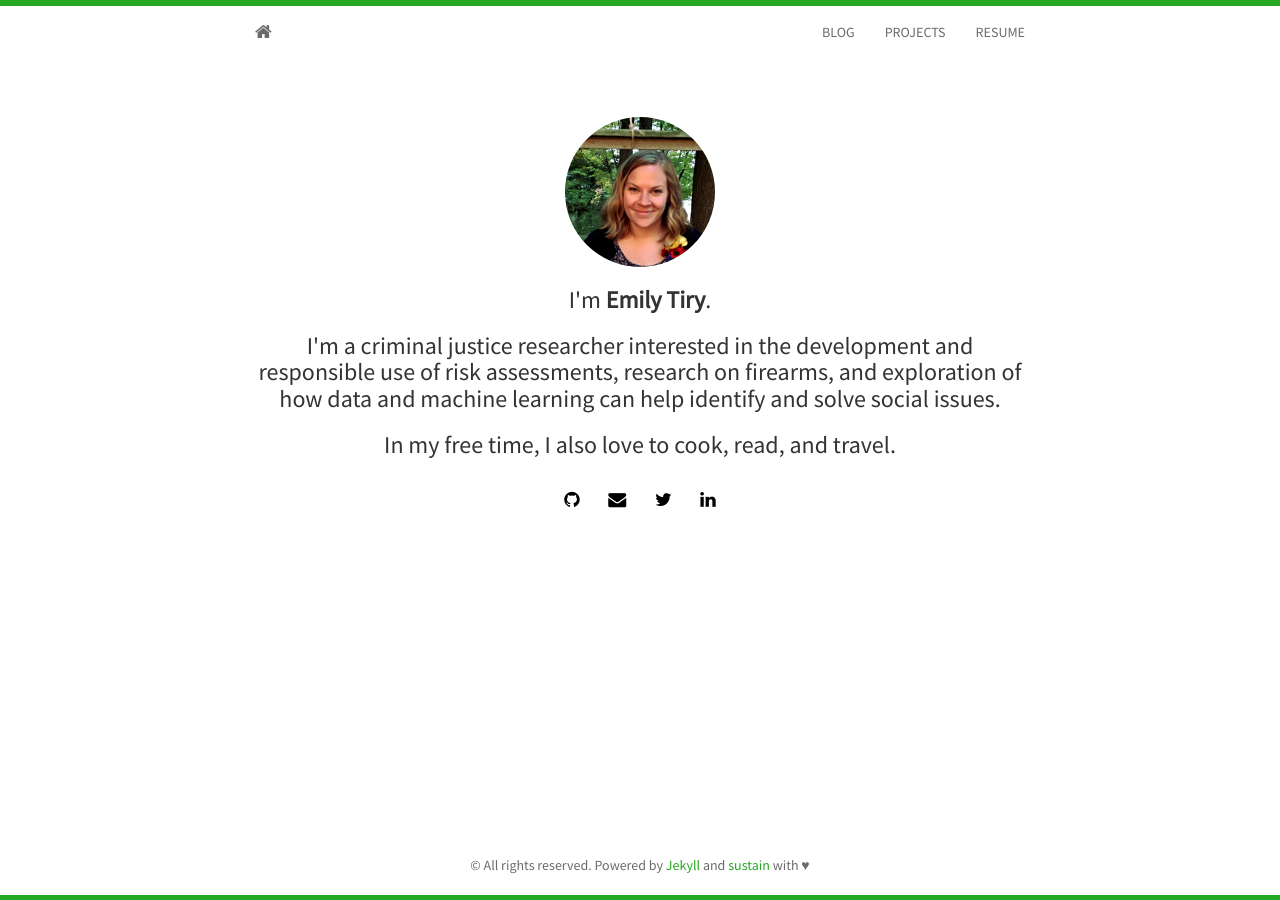
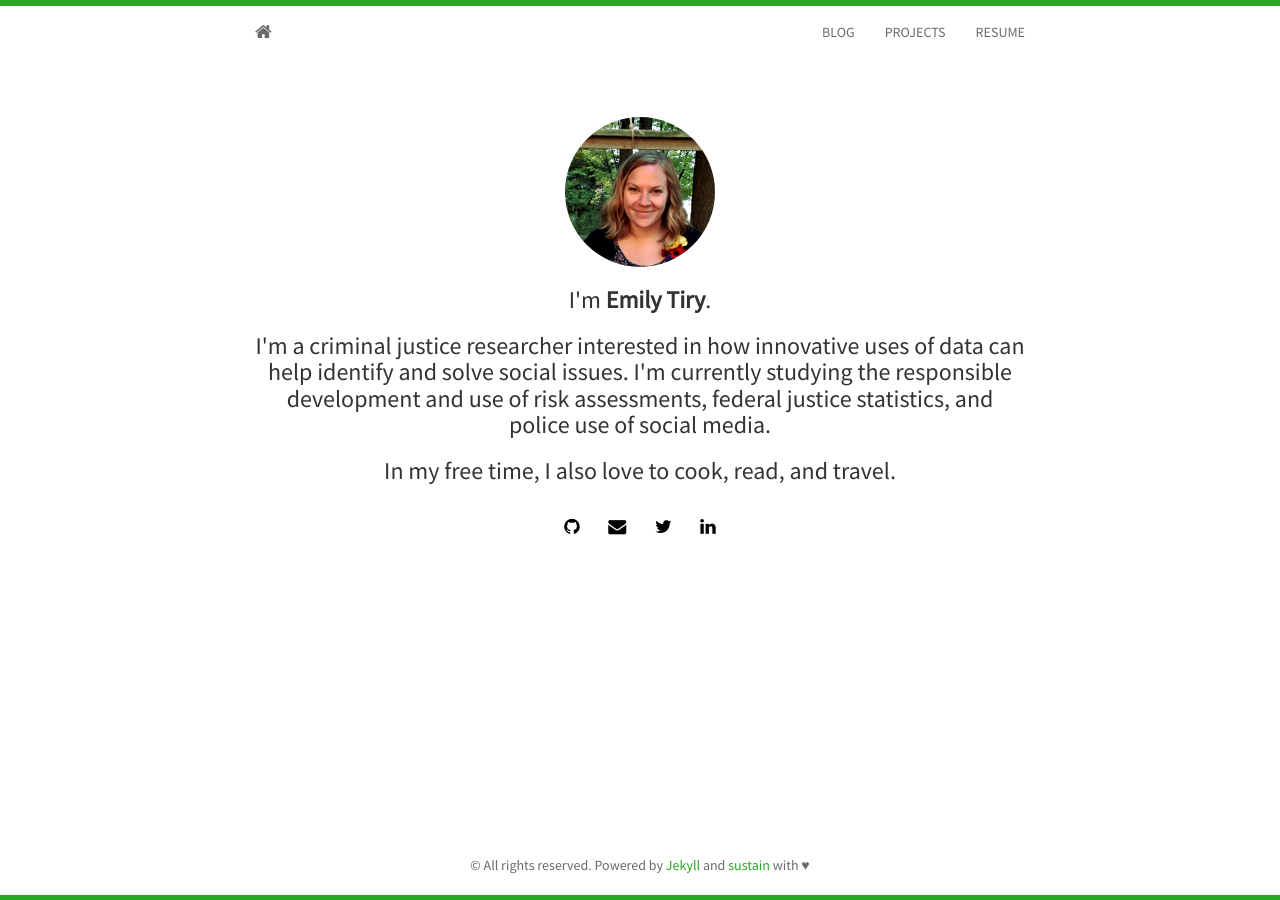
Before and after one commit to etiry/etiry.github.io, a Jekyll site: the page built from index.html, in a window 1280 px wide. Built offline with Jekyll 4.4.1, drawn with Linux system fonts in a browser that asks for light colours; nearby versions of some CDN libraries; the list of posts is cut into pages by our own code.

Commit message:
Update bio

```diff
--- a/index.html
+++ b/index.html
@@ -8,7 +8,7 @@ layout: home
 		<img class="img-circle" src="{{ site.baseurl }}static/img/{{ site.avatar }}" alt="Responsive image">
 	  </div>
 	  <h3>I'm <strong>{{ site.author }}</strong>.</h3>
-	  <h3>I'm a criminal justice researcher interested in the development and responsible use of risk assessments, research on firearms, and exploration of how data and machine learning can help identify and solve social issues.</h3>
+	  <h3>I'm a criminal justice researcher interested in how innovative uses of data can help identify and solve social issues. I'm currently studying the responsible  development and use of risk assessments, federal justice statistics, and police use of social media.</h3>
 	  <h3>In my free time, I also love to cook, read, and travel.</h3>
 	  {% include social.html %}
 	</div>
```
